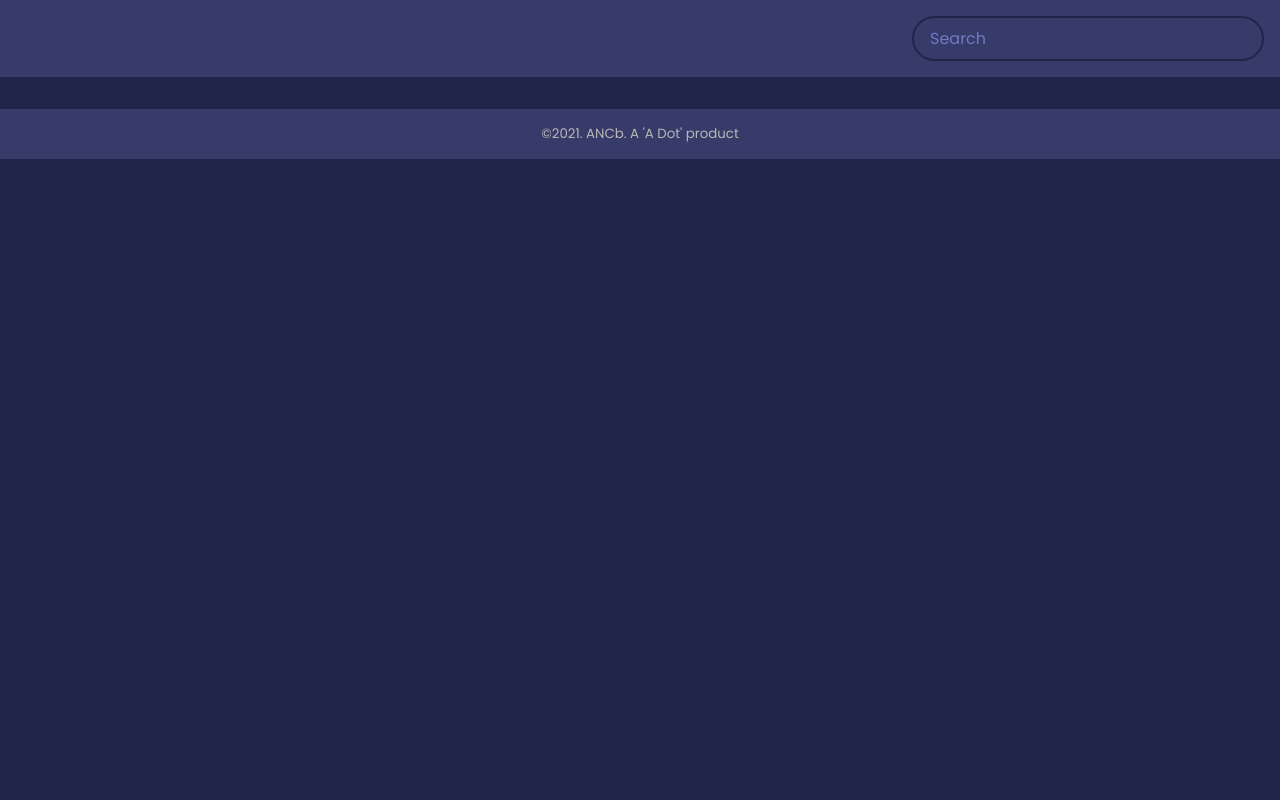
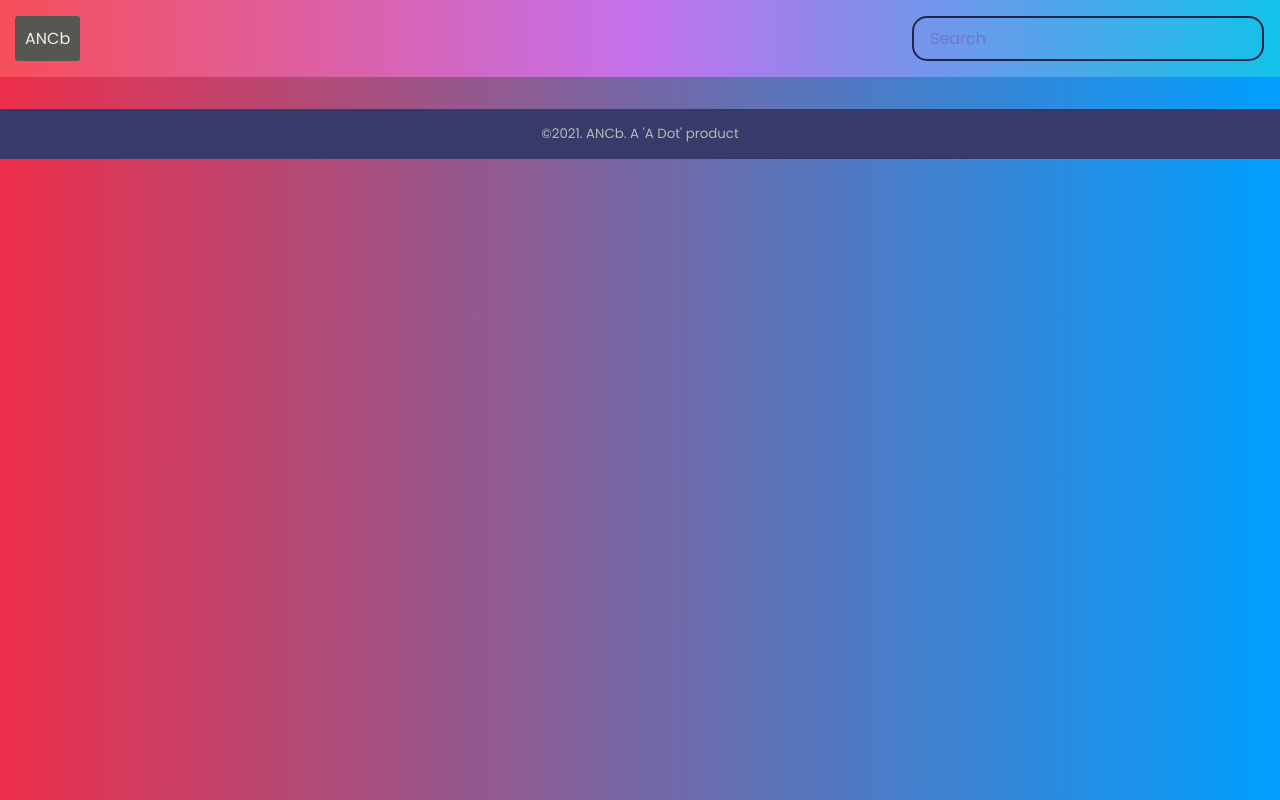
Before and after one commit to mmr-ashiq/ANCb, a plain HTML site: page index.html in a window 1280 px wide. Drawn offline with Linux system fonts and the light colour scheme; no server answers.

Commit message:
some background color changed

```diff
--- a/index.html
+++ b/index.html
@@ -11,9 +11,13 @@
 
 <body>
     <header>
-        <form id="form">
-            <input type="text" id="search" class="search" placeholder="Search" />
-        </form>
+        <div class="container">
+            <a href="./" class="logo">ANCb</a>
+            <form id="form">
+                <input type="text" id="search" class="search" placeholder="Search" />
+            </form>
+        </div>
+
     </header>
 
     <main id="main"></main>
--- a/style.css
+++ b/style.css
@@ -13,19 +13,48 @@ body {
 	background-color: var(--primary-color);
 	font-family: 'Poppins', sans-serif;
 	margin: 0;
+	background: #009FFF;
+	/* fallback for old browsers */
+	background: -webkit-linear-gradient(to right, #ec2F4B, #009FFF);
+	/* Chrome 10-25, Safari 5.1-6 */
+	background: linear-gradient(to right, #ec2F4B, #009FFF);
+	/* W3C, IE 10+/ Edge, Firefox 16+, Chrome 26+, Opera 12+, Safari 7+ */
+
 }
 
-header {
+.logo {
+	margin: 15px;
+	padding: 10px;
+	color: #eee;
+	background-color: rgb(85, 87, 81);
+	text-decoration: none;
+	border-radius: 3px;
+}
+
+.container {
+	display: flex;
+	justify-content: space-between;
+	align-items: center;
+
+	background: #12c2e9;
+	/* fallback for old browsers */
+	background: -webkit-linear-gradient(to right, #f64f59, #c471ed, #12c2e9);
+	/* Chrome 10-25, Safari 5.1-6 */
+	background: linear-gradient(to right, #f64f59, #c471ed, #12c2e9);
+	/* W3C, IE 10+/ Edge, Firefox 16+, Chrome 26+, Opera 12+, Safari 7+ */
+
+}
+
+#form {
 	padding: 1rem;
 	display: flex;
-	justify-content: flex-end;
-	background-color: var(--secondary-color);
+
 }
 
 .search {
 	background-color: transparent;
 	border: 2px solid var(--primary-color);
-	border-radius: 50px;
+	border-radius: 15px;
 	font-family: inherit;
 	font-size: 1rem;
 	padding: 0.5rem 1rem;
@@ -106,26 +135,27 @@ main {
 	transition: transform 0.3s ease-in;
 }
 
-.movie:hover .overview{
+.movie:hover .overview {
 	transform: translateY(0);
 }
 
-footer{
+footer {
 	text-align: center;
-    background-color:var(--secondary-color);
+	background-color: var(--secondary-color);
 	color: rgb(184, 184, 184);
 	display: flex;
 	height: 50px;
 	justify-content: center;
 	align-items: center;
 	border: 30px;
+
 }
 
-footer a{
+footer a {
 	color: rgb(184, 184, 184);
 	text-decoration: none;
 }
 
-footer a:hover{
+footer a:hover {
 	color: rgb(243, 172, 172)
 }
```
Lines whose indentation alone changed are shown as unchanged.
